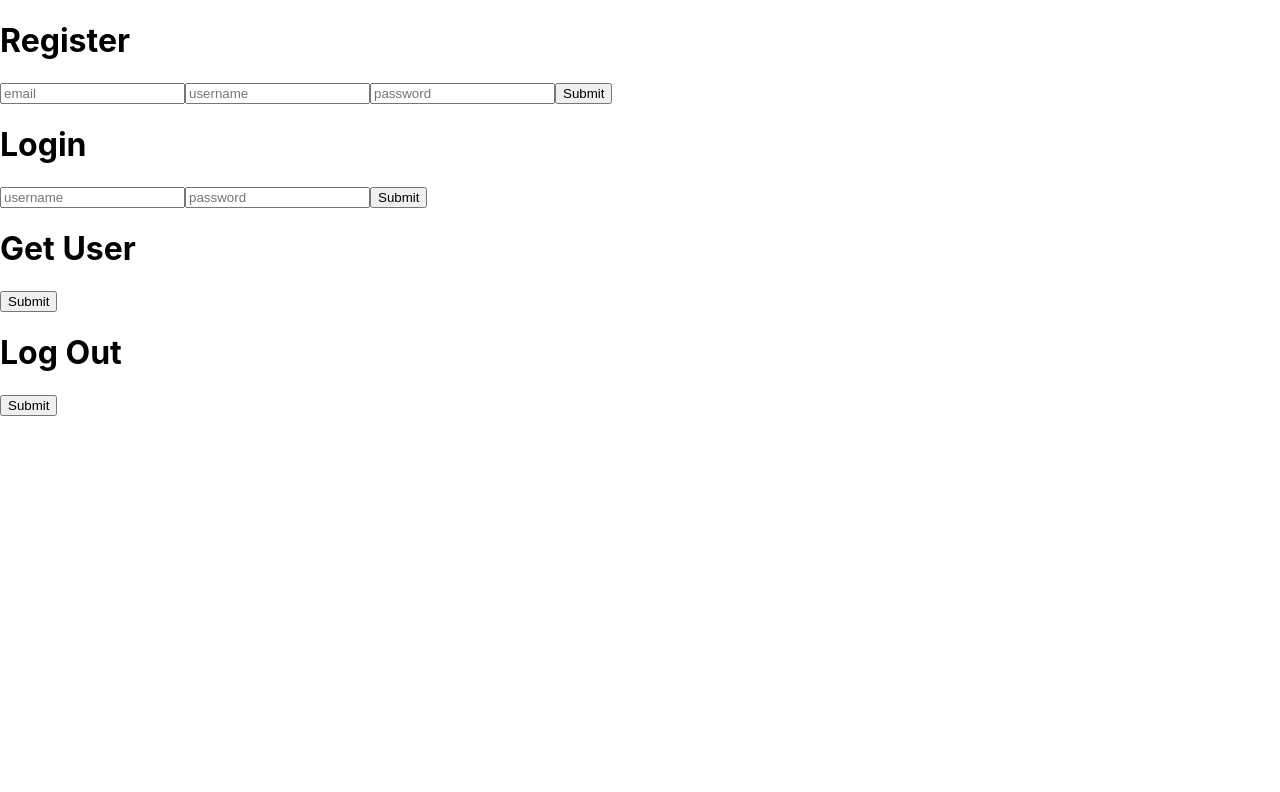
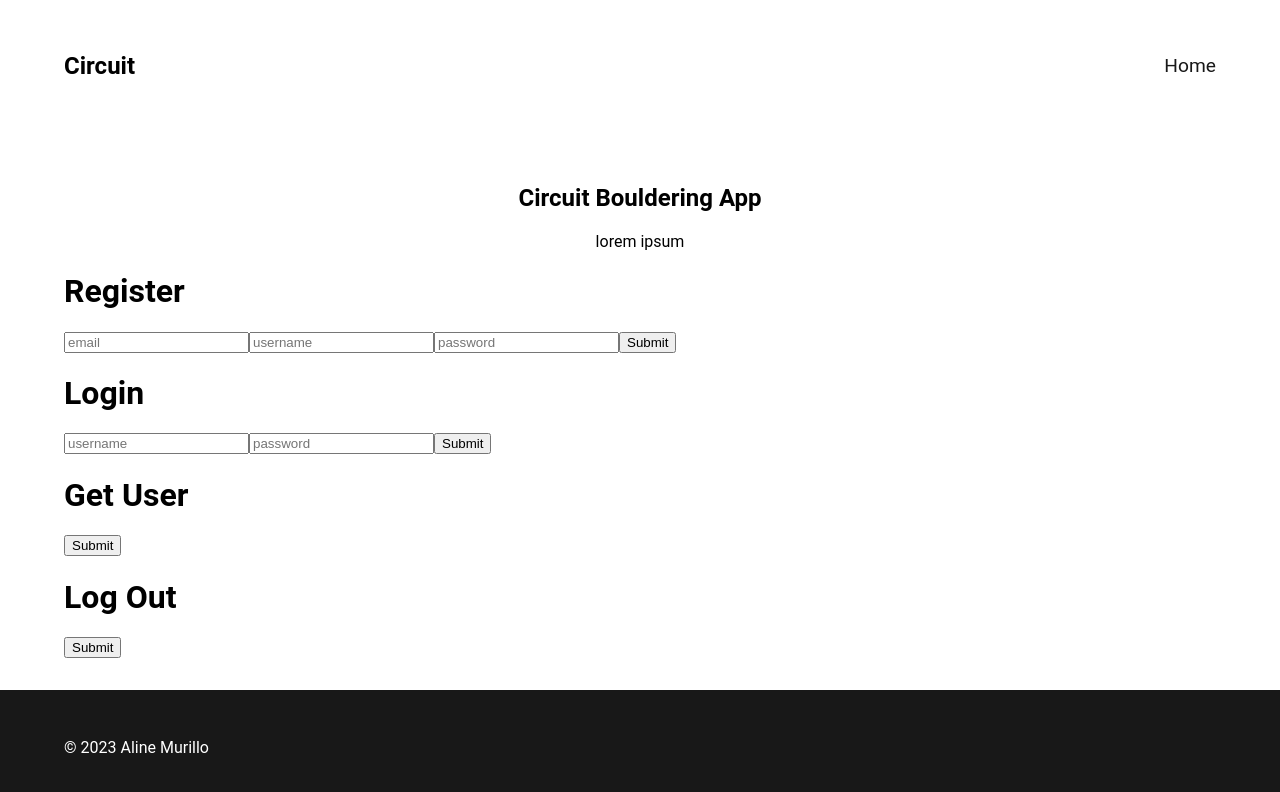
Before and after one commit to ahleeneh/circuit-bouldering-app, a React (Create React App) app in the folder client/: page / in a window 1280 px wide. Shown: the top 792 px of the page. Built offline with nearby package versions, Linux system fonts and the light colour scheme.

Commit message:
Added styling and HomePage.jsx

```diff
--- a/client/package.json
+++ b/client/package.json
@@ -9,7 +9,11 @@
     "axios": "^1.4.0",
     "react": "^18.2.0",
     "react-dom": "^18.2.0",
+    "react-hook-form": "^7.45.4",
+    "react-router": "^6.15.0",
+    "react-router-dom": "^6.15.0",
     "react-scripts": "5.0.1",
+    "react-toastify": "^9.1.3",
     "web-vitals": "^2.1.4"
   },
   "scripts": {
--- a/client/src/App.css
+++ b/client/src/App.css
@@ -0,0 +1,223 @@
+:root {
+    --color-dark-grey: #181818;
+    --color-medium-grey: #424242;
+    --color-light-grey: #a9a9a9;
+    --color-lightest-grey: #f2f2f2;
+    --color-white: #fff;
+
+    --color-register: #d26f3a;
+    --color-register-hover: #c04b0c;
+
+    --color-blue: #27a5b6;
+    --color-blue-hover: #06afc5;
+
+    --border-radius-1: 0.3rem;
+    --border-radius-2: 0.1rem;
+}
+
+/*
+  APP SECTIONS
+*/
+.App-container {
+    display: flex;
+    flex-direction: column;
+    min-height: 100vh;
+    font-family: 'Roboto', sans-serif;
+}
+
+.App-header {
+    display: flex;
+    width: 100%;
+}
+
+.App-main {
+    display: flex;
+    width: 100%;
+    flex-grow: 1;
+}
+
+.App-footer {
+    display: flex;
+    width: 100%;
+    background-color: var(--color-dark-grey);
+}
+
+/*
+  SECTIONS
+*/
+
+.navigation {
+    width: 100%;
+    max-width: 1600px;
+    margin: 0 auto;
+    display: flex;
+    justify-content: space-between;
+    align-items: center;
+    padding: 2rem 4rem;
+    box-sizing: border-box;
+}
+
+.content {
+    flex-grow: 1;
+    width: 100%;
+    max-width: 1600px;
+    margin: 0 auto;
+    display: flex;
+    justify-content: space-between;
+    padding: 2rem 4rem;
+    box-sizing: border-box;
+    min-height: calc(100vh - 131.81px - 114px)
+}
+
+.footer {
+    width: 100%;
+    max-width: 1600px;
+    margin: 0 auto;
+    display: flex;
+    justify-content: space-between;
+    align-items: center;
+    padding: 2rem 4rem;
+    box-sizing: border-box;
+    color: white;
+}
+
+.nav-links {
+    list-style: none;
+    display: flex;
+    gap: 1rem;
+}
+
+.nav-links li {
+    font-size: 1.2rem;
+}
+
+.nav-links a {
+    text-decoration: none;
+    color: var(--color-dark-grey);
+    transition: all 300ms ease;
+}
+
+.nav-links a:hover {
+    text-decoration: none;
+    color: var(--color-medium-grey);
+}
+
+/*
+  SPECIFIC PAGES
+*/
+.page {
+    width: 100%;
+    justify-content: space-between;
+}
+
+.page p, .page h2 {
+    text-align: center;
+}
+
+
+/*
+  BUTTON
+*/
+.button {
+    box-sizing: border-box;
+    margin: 0.4rem 0;
+    width: 20rem;
+    padding: 0.6rem 0.6rem;
+    font-size: 1rem;
+    border-radius: var(--border-radius-1);
+    border: none;
+    cursor: pointer;
+    transition: all 300ms ease;
+    background-color: var(--color-dark-grey);
+    color: var(--color-white);
+}
+
+.button:hover {
+    background-color: var(--color-medium-grey);
+}
+
+.button-register {
+    background-color: var(--color-register);
+    color: var(--color-white);
+    font-weight: bold;
+    width: 100%;
+}
+
+.button-register:hover {
+    background-color: var(--color-register-hover);
+}
+
+.button-login {
+    background-color: var(--color-blue);
+    color: var(--color-white);
+    font-weight: bold;
+    width: 100%;
+}
+
+.button-login:hover {
+    background-color: var(--color-blue-hover);
+}
+
+.button-register-home {
+    background-color: var(--color-dark-grey);
+    color: var(--color-white);
+    font-weight: bold;
+    width: 100%;
+}
+
+.button-register-home:hover {
+    background: var(--color-medium-grey);
+}
+
+/*
+  FORMS
+*/
+form {
+    width: 100%;
+    box-sizing: border-box;
+    font-family: 'Roboto', sans-serif;
+}
+
+.form {
+    border: 1px solid var(--color-light-grey);
+    border-radius: var(--border-radius-1);
+    max-width: 350px;
+    margin: 0 auto;
+    padding: 2rem;
+    box-sizing: border-box;
+    justify-content: space-between;
+    align-items: center;
+}
+
+.form h2 {
+    margin-top: 0;
+}
+
+.form p {
+    font-style: italic;
+    text-align: left;
+    color: var(--color-medium-grey);
+}
+
+input[type=text], input[type=password] {
+    width: 100%;
+    padding: 0.8rem 0.8rem;
+    background-color: var(--color-lightest-grey);
+    border: 1px solid var(--color-light-grey);
+    border-radius: var(--border-radius-1);
+    box-sizing: border-box;
+    margin: 0.2rem 0;
+}
+
+hr {
+    border-top: 1px solid var(--color-light-grey);
+    margin: 1.2rem 0;
+}
+
+/*
+  TOASTIFY
+*/
+.Toastify__toast-body {
+    color: var(--color-medium-grey);
+    font-family: 'Roboto', sans-serif;
+}
--- a/client/src/App.js
+++ b/client/src/App.js
@@ -1,98 +1,152 @@
-import React, {useState} from 'react';
-import axios from 'axios';
+import './App.css';
+import React from 'react';
+import {BrowserRouter, Routes, Route} from "react-router-dom";
+
+import {ToastContainer} from 'react-toastify';
+import 'react-toastify/dist/ReactToastify.css';
+
+import Navigation from './components/Navigation';
+import HomePage from './pages/HomePage';
 
 function App() {
-    const [registerEmail, setRegisterEmail] = useState('');
-    const [registerUsername, setRegisterUsername] = useState('');
-    const [registerPassword, setRegisterPassword] = useState('');
-    const [loginUsername, setLoginUsername] = useState('');
-    const [loginPassword, setLoginPassword] = useState('');
-
-    const handleError = error => {
-        console.error('An error occurred: ', error);
-    };
-
-    const register = async () => {
-        try {
-            const response = await axios.post('http://localhost:8000/register', {
-                email: registerEmail,
-                username: registerUsername,
-                password: registerPassword
-            }, {
-                withCredentials: true
-            });
-            console.log(response);
-        } catch (error) {
-            handleError(error);
-        }
-    }
-
-    const login = async() => {
-        try {
-            const response = await axios.post('http://localhost:8000/login', {
-                username: loginUsername,
-                password: loginPassword
-            }, {
-                withCredentials: true
-            });
-            console.log(response);
-        } catch (error) {
-            handleError(error)
-        }
-    }
-
-    const getUser = async () => {
-        try {
-            const response = await axios.get('http://localhost:8000/user', {
-                withCredentials: true
-            });
-            console.log(response);
-        } catch (error) {
-            handleError(error)
-        }
-    }
-
-    const logout = async () => {
-        try {
-            const response = await axios.post('http://localhost:8000/logout', null, {
-                withCredentials: true
-            });
-            console.log(response);
-        } catch (error) {
-            handleError(error)
-        }
-    }
+    // const [registerEmail, setRegisterEmail] = useState('');
+    // const [registerUsername, setRegisterUsername] = useState('');
+    // const [registerPassword, setRegisterPassword] = useState('');
+    // const [loginUsername, setLoginUsername] = useState('');
+    // const [loginPassword, setLoginPassword] = useState('');
+    //
+    // const handleError = error => {
+    //     console.error('An error occurred: ', error);
+    // };
+    //
+    // const register = async () => {
+    //     try {
+    //         const response = await axios.post('http://localhost:8000/register', {
+    //             email: registerEmail,
+    //             username: registerUsername,
+    //             password: registerPassword
+    //         }, {
+    //             withCredentials: true
+    //         });
+    //         console.log(response);
+    //     } catch (error) {
+    //         handleError(error);
+    //     }
+    // }
+    //
+    // const login = async() => {
+    //     try {
+    //         const response = await axios.post('http://localhost:8000/login', {
+    //             username: loginUsername,
+    //             password: loginPassword
+    //         }, {
+    //             withCredentials: true
+    //         });
+    //         console.log(response);
+    //     } catch (error) {
+    //         handleError(error)
+    //     }
+    // }
+    //
+    // const getUser = async () => {
+    //     try {
+    //         const response = await axios.get('http://localhost:8000/user', {
+    //             withCredentials: true
+    //         });
+    //         console.log(response);
+    //     } catch (error) {
+    //         handleError(error)
+    //     }
+    // }
+    //
+    // const logout = async () => {
+    //     try {
+    //         const response = await axios.post('http://localhost:8000/logout', null, {
+    //             withCredentials: true
+    //         });
+    //         console.log(response);
+    //     } catch (error) {
+    //         handleError(error)
+    //     }
+    // }
 
     return (
         <div className="App">
 
-            <div>
-                <h1>Register</h1>
-                <input placeholder="email" onChange={e => setRegisterEmail(e.target.value)}/>
-                <input placeholder="username" onChange={e => setRegisterUsername(e.target.value)}/>
-                <input placeholder="password" onChange={e => setRegisterPassword(e.target.value)}/>
-                <button onClick={register}>Submit</button>
-            </div>
+            <ToastContainer
+                position="top-center"
+                autoClose={5000}
+                hideProgressBar={false}
+                newestOnTop={false}
+                closeOnClick
+                rtl={false}
+                pauseOnFocusLoss
+                draggable
+                pauseOnHover
+                theme="light"
+            />
+
+            <BrowserRouter>
+                <div className="App-container">
+
+                    <header className="App-header">
+                        <Navigation/>
+                    </header>
+
+                    <main>
+                        <div className="App-main">
+                            <div className="content">
+                                <Routes>
+                                    <Route path='/' element={<HomePage/>}></Route>
+                                    {/*<Route path='/session' element={<SessionPage/>}></Route>*/}
+                                    {/*<Route path='/register' element={<RegisterPage/>}></Route>*/}
+                                </Routes>
+                            </div>
+                        </div>
+                    </main>
+
+                    <div className="App-footer">
+                        <footer className="footer">
+                            <p>&copy; 2023 Aline Murillo</p>
+                        </footer>
+                    </div>
 
 
-            <div>
-                <h1>Login</h1>
-                <input placeholder="username" onChange={e => setLoginUsername(e.target.value)}/>
-                <input placeholder="password" onChange={e => setLoginPassword(e.target.value)}/>
-                <button onClick={login}>Submit</button>
-            </div>
+                </div>
 
-            <div>
-                <h1>Get User</h1>
-                <button onClick={getUser}>Submit</button>
-            </div>
-
-            <div>
-                <h1>Log Out</h1>
-                <button onClick={logout}>Submit</button>
-            </div>
+            </BrowserRouter>
 
         </div>
+
+        // <div className="App">
+        //
+        //     <div>
+        //         <h1>Register</h1>
+        //         <input placeholder="email" onChange={e => setRegisterEmail(e.target.value)}/>
+        //         <input placeholder="username" onChange={e => setRegisterUsername(e.target.value)}/>
+        //         <input placeholder="password" onChange={e => setRegisterPassword(e.target.value)}/>
+        //         <button onClick={register}>Submit</button>
+        //     </div>
+        //
+        //
+        //     <div>
+        //         <h1>Login</h1>
+        //         <input placeholder="username" onChange={e => setLoginUsername(e.target.value)}/>
+        //         <input placeholder="password" onChange={e => setLoginPassword(e.target.value)}/>
+        //         <button onClick={login}>Submit</button>
+        //     </div>
+        //
+        //     <div>
+        //         <h1>Get User</h1>
+        //         <button onClick={getUser}>Submit</button>
+        //     </div>
+        //
+        //     <div>
+        //         <h1>Log Out</h1>
+        //         <button onClick={logout}>Submit</button>
+        //     </div>
+        //
+        // </div>
     );
 }
 
--- /dev/null
+++ b/client/src/components/Navigation.jsx
@@ -0,0 +1,24 @@
+import React from 'react';
+import { NavLink } from 'react-router-dom';
+
+function Navigation() {
+
+    return (
+        <nav className="navigation">
+            <h1>Circuit</h1>
+
+            <ul className="nav-links">
+                <li>
+                    <NavLink to="/">Home</NavLink>
+                </li>
+                {/*<li>*/}
+                {/*    <NavLink to="/session">Sessions</NavLink>*/}
+                {/*</li>*/}
+            </ul>
+
+        </nav>
+    );
+
+}
+
+export default Navigation;
--- /dev/null
+++ b/client/src/pages/HomePage.jsx
@@ -0,0 +1,106 @@
+import React, {useState} from 'react';
+// import {useForm} from 'react-hook-form';
+// import {Link} from 'react-router-dom';
+// import {useNavigate} from 'react-router';
+import axios from 'axios';
+// import {toast} from 'react-toastify';
+import 'react-toastify/dist/ReactToastify.css';
+
+function HomePage() {
+    const [registerEmail, setRegisterEmail] = useState('');
+    const [registerUsername, setRegisterUsername] = useState('');
+    const [registerPassword, setRegisterPassword] = useState('');
+    const [loginUsername, setLoginUsername] = useState('');
+    const [loginPassword, setLoginPassword] = useState('');
+
+    const handleError = error => {
+        console.error('An error occurred: ', error);
+    };
+
+    const register = async () => {
+        try {
+            const response = await axios.post('http://localhost:8000/register', {
+                email: registerEmail,
+                username: registerUsername,
+                password: registerPassword
+            }, {
+                withCredentials: true
+            });
+            console.log(response);
+        } catch (error) {
+            handleError(error);
+        }
+    }
+
+    const login = async() => {
+        try {
+            const response = await axios.post('http://localhost:8000/login', {
+                username: loginUsername,
+                password: loginPassword
+            }, {
+                withCredentials: true
+            });
+            console.log(response);
+        } catch (error) {
+            handleError(error)
+        }
+    }
+
+    const getUser = async () => {
+        try {
+            const response = await axios.get('http://localhost:8000/user', {
+                withCredentials: true
+            });
+            console.log(response);
+        } catch (error) {
+            handleError(error)
+        }
+    }
+
+    const logout = async () => {
+        try {
+            const response = await axios.post('http://localhost:8000/logout', null, {
+                withCredentials: true
+            });
+            console.log(response);
+        } catch (error) {
+            handleError(error)
+        }
+    }
+
+    return (
+        <div className="page">
+            <h2>Circuit Bouldering App</h2>
+            <p>lorem ipsum</p>
+
+            <div>
+                <h1>Register</h1>
+                <input placeholder="email" onChange={e => setRegisterEmail(e.target.value)}/>
+                <input placeholder="username" onChange={e => setRegisterUsername(e.target.value)}/>
+                <input placeholder="password" onChange={e => setRegisterPassword(e.target.value)}/>
+                <button onClick={register}>Submit</button>
+            </div>
+
+
+            <div>
+                <h1>Login</h1>
+                <input placeholder="username" onChange={e => setLoginUsername(e.target.value)}/>
+                <input placeholder="password" onChange={e => setLoginPassword(e.target.value)}/>
+                <button onClick={login}>Submit</button>
+            </div>
+
+            <div>
+                <h1>Get User</h1>
+                <button onClick={getUser}>Submit</button>
+            </div>
+
+            <div>
+                <h1>Log Out</h1>
+                <button onClick={logout}>Submit</button>
+            </div>
+
+        </div>
+    )
+}
+
+export default HomePage;
```
Also changed, not shown: client/src/pages/RegisterPage.jsx (added), 1 other file (tests, documents, lock files or other folders).
